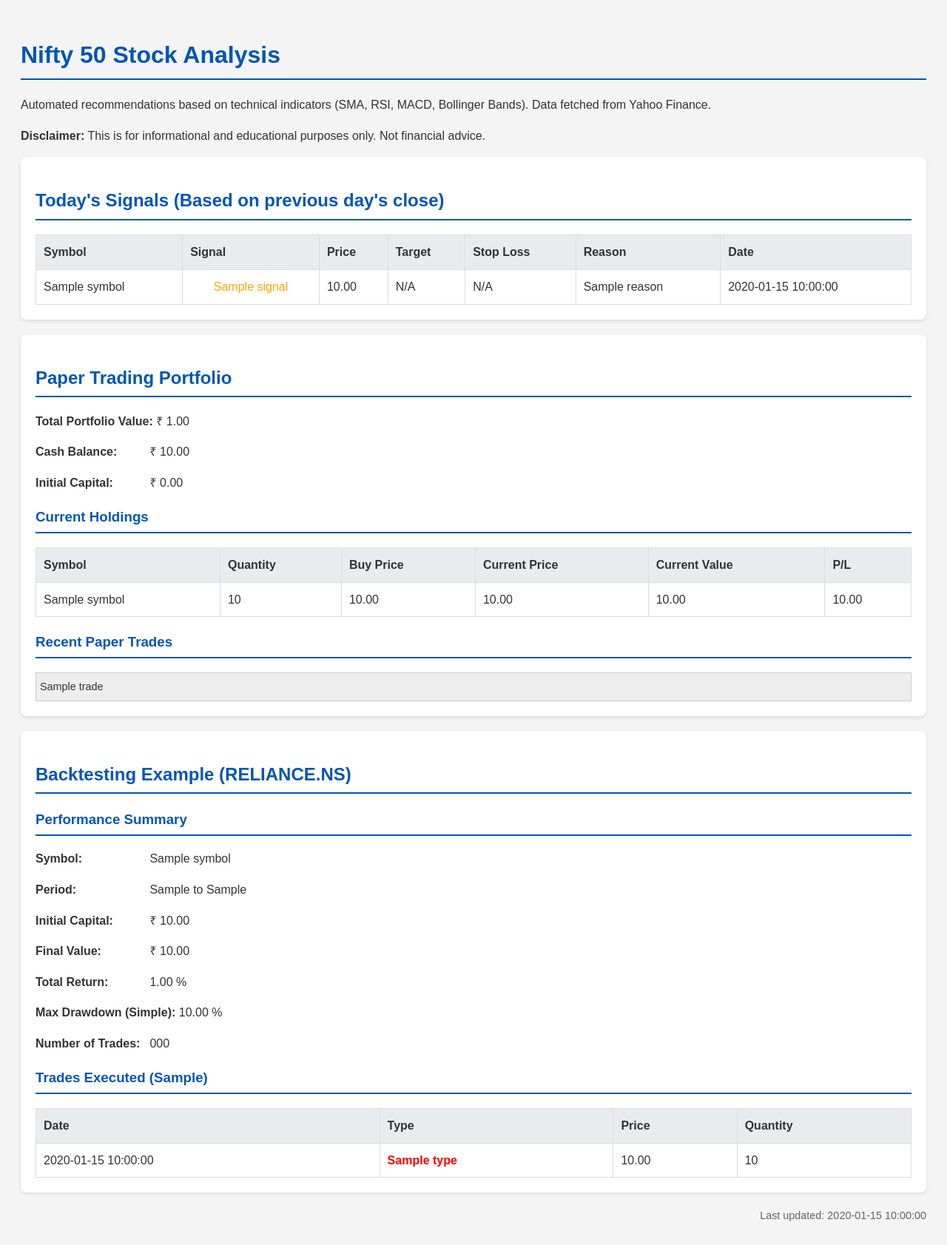
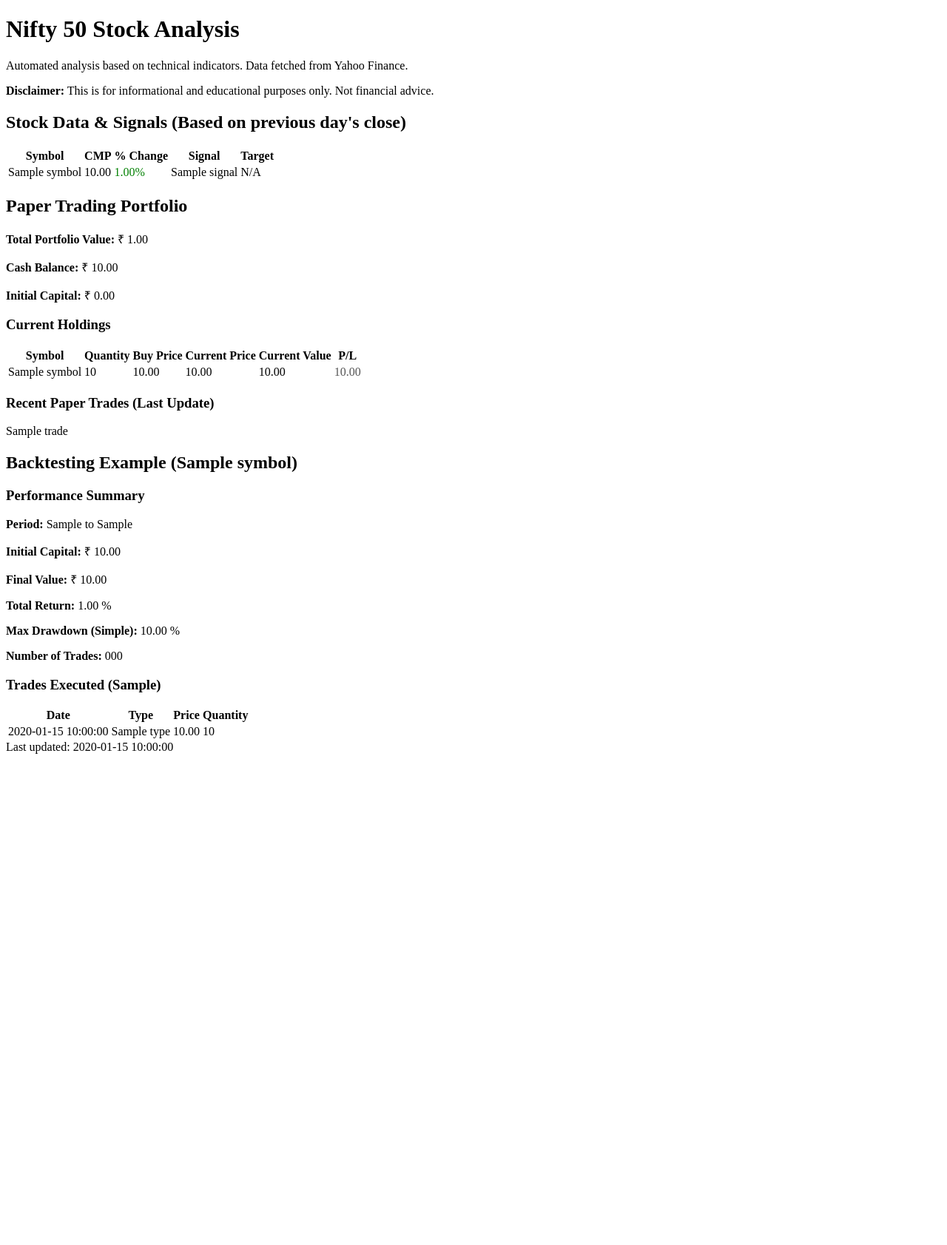
Before and after one commit to nitinkumarjain009/nifty50telegram, a Flask app: template templates/index.html in a window 1280 px wide. Shown: the whole page at 74% size. After the commit the page ends 1019 px from the top, so only its background shows below. Run offline with Flask 3, Linux system fonts and the light colour scheme; the template is opened without the code that fills it: most values are stand-ins (such as "Sample title", 1, 10 or a date in 2020).

Commit message:
Update index.html

```diff
--- a/templates/index.html
+++ b/templates/index.html
@@ -5,28 +5,17 @@
     <meta name="viewport" content="width=device-width, initial-scale=1.0">
     <title>Nifty 50 Stock Recommendations</title>
     <style>
-        body { font-family: sans-serif; line-height: 1.6; padding: 20px; background-color: #f4f4f4; color: #333; }
-        h1, h2, h3 { color: #0056b3; border-bottom: 2px solid #0056b3; padding-bottom: 5px; }
-        .container { background-color: #fff; padding: 20px; border-radius: 8px; box-shadow: 0 2px 5px rgba(0,0,0,0.1); margin-bottom: 20px; }
-        table { width: 100%; border-collapse: collapse; margin-top: 15px; }
-        th, td { border: 1px solid #ddd; padding: 10px; text-align: left; }
-        th { background-color: #e9ecef; }
-        .buy { color: green; font-weight: bold; }
-        .sell { color: red; font-weight: bold; }
-        .hold { color: orange; }
-        .signal-cell { text-align: center; }
-        .portfolio-summary strong { display: inline-block; min-width: 150px; }
-        .error { color: red; border: 1px solid red; padding: 10px; background-color: #ffebeb; border-radius: 5px; }
-        .info { color: blue; border: 1px solid blue; padding: 10px; background-color: #e7f3ff; border-radius: 5px; }
-        .timestamp { font-size: 0.9em; color: #666; text-align: right; margin-top: 20px;}
-        .trade-log { max-height: 150px; overflow-y: auto; border: 1px solid #ccc; padding: 5px; margin-top: 10px; font-size: 0.9em; background: #eee;}
-        .trade-log p { margin: 2px 0; }
+        /* ... (keep existing styles) ... */
+        .positive { color: green; }
+        .negative { color: red; }
+        .neutral { color: #555; } /* Style for 0% change */
+        td, th { vertical-align: middle; } /* Align cell content vertically */
     </style>
 </head>
 <body>
 
     <h1>Nifty 50 Stock Analysis</h1>
-    <p>Automated recommendations based on technical indicators (SMA, RSI, MACD, Bollinger Bands). Data fetched from Yahoo Finance.</p>
+    <p>Automated analysis based on technical indicators. Data fetched from Yahoo Finance.</p>
     <p><strong>Disclaimer:</strong> This is for informational and educational purposes only. Not financial advice.</p>
 
     {% if error %}
@@ -36,40 +25,38 @@
         </div>
     {% endif %}
 
-    <!-- Recommendations Section -->
+    <!-- Stock Data Table Section -->
     <div class="container">
-        <h2>Today's Signals (Based on previous day's close)</h2>
-        {% if recommendations %}
+        <h2>Stock Data & Signals (Based on previous day's close)</h2>
+        {% if all_stock_data %}
             <table>
                 <thead>
                     <tr>
                         <th>Symbol</th>
+                        <th>CMP</th> <!-- Current Market Price -->
+                        <th>% Change</th> <!-- Percentage Change -->
                         <th>Signal</th>
-                        <th>Price</th>
                         <th>Target</th>
-                        <th>Stop Loss</th>
-                        <th>Reason</th>
-                        <th>Date</th>
                     </tr>
                 </thead>
                 <tbody>
-                    {% for rec in recommendations %}
+                    {% for stock in all_stock_data %}
                     <tr>
-                        <td>{{ rec.symbol }}</td>
-                        <td class="signal-cell {% if rec.signal == 'BUY' %}buy{% elif rec.signal == 'SELL' %}sell{% else %}hold{% endif %}">
-                            {{ rec.signal }}
+                        <td>{{ stock.symbol }}</td>
+                        <td>{{ "%.2f"|format(stock.cmp) if stock.cmp is not none else 'N/A' }}</td>
+                        <td class="{% if stock.percent_change > 0 %}positive{% elif stock.percent_change < 0 %}negative{% else %}neutral{% endif %}">
+                            {{ "%.2f%%"|format(stock.percent_change) if stock.percent_change is not none else 'N/A' }}
                         </td>
-                        <td>{{ "%.2f"|format(rec.price) }}</td>
-                        <td>{{ "%.2f"|format(rec.target) if rec.target else 'N/A' }}</td>
-                        <td>{{ "%.2f"|format(rec.stop_loss) if rec.stop_loss else 'N/A' }}</td>
-                        <td>{{ rec.reason }}</td>
-                        <td>{{ rec.timestamp }}</td>
+                        <td class="signal-cell {% if stock.signal == 'BUY' %}buy{% elif stock.signal == 'SELL' %}sell{% else %}hold{% endif %}">
+                            {{ stock.signal }}
+                        </td>
+                        <td>{{ "%.2f"|format(stock.target) if stock.target else 'N/A' }}</td>
                     </tr>
                     {% endfor %}
                 </tbody>
             </table>
         {% else %}
-            <p class="info">No strong Buy/Sell signals generated based on the current strategy.</p>
+            <p class="info">No stock data processed or available in cache.</p>
         {% endif %}
     </div>
 
@@ -78,22 +65,16 @@
         <h2>Paper Trading Portfolio</h2>
         {% if paper_portfolio %}
             <div class="portfolio-summary">
-                <p><strong>Total Portfolio Value:</strong> ₹ {{ "%.2f"|format(paper_portfolio.total_value) }}</p>
-                <p><strong>Cash Balance:</strong> ₹ {{ "%.2f"|format(paper_portfolio.cash) }}</p>
+                <p><strong>Total Portfolio Value:</strong> ₹ {{ "%.2f"|format(paper_portfolio.total_value) if paper_portfolio.total_value != 'Error' else 'Error' }}</p>
+                <p><strong>Cash Balance:</strong> ₹ {{ "%.2f"|format(paper_portfolio.cash) if paper_portfolio.cash != 'Error' else 'Error' }}</p>
                 <p><strong>Initial Capital:</strong> ₹ {{ "%.2f"|format(initial_capital) }}</p>
             </div>
-
             {% if paper_portfolio.holdings %}
                 <h3>Current Holdings</h3>
                 <table>
                     <thead>
                         <tr>
-                            <th>Symbol</th>
-                            <th>Quantity</th>
-                            <th>Buy Price</th>
-                            <th>Current Price</th>
-                            <th>Current Value</th>
-                            <th>P/L</th>
+                            <th>Symbol</th><th>Quantity</th><th>Buy Price</th><th>Current Price</th><th>Current Value</th><th>P/L</th>
                         </tr>
                     </thead>
                     <tbody>
@@ -104,7 +85,7 @@
                             <td>{{ "%.2f"|format(holding.buy_price) }}</td>
                             <td>{{ "%.2f"|format(holding.current_price) if holding.current_price != 'N/A' else 'N/A' }}</td>
                             <td>{{ "%.2f"|format(holding.value) }}</td>
-                            <td class="{% if holding.pnl > 0 %}buy{% elif holding.pnl < 0 %}sell{% endif %}">{{ "%.2f"|format(holding.pnl) }}</td>
+                            <td class="{% if holding.pnl > 0 %}positive{% elif holding.pnl < 0 %}negative{% else %}neutral{% endif %}">{{ "%.2f"|format(holding.pnl) }}</td>
                         </tr>
                         {% endfor %}
                     </tbody>
@@ -112,24 +93,21 @@
             {% else %}
                 <p class="info">No holdings in the portfolio.</p>
             {% endif %}
-
             {% if trades_executed %}
-                <h3>Recent Paper Trades</h3>
+                <h3>Recent Paper Trades (Last Update)</h3>
                 <div class="trade-log">
-                    {% for trade in trades_executed %}
-                    <p>{{ trade }}</p>
-                    {% endfor %}
+                    {% for trade in trades_executed %} <p>{{ trade }}</p> {% endfor %}
                 </div>
             {% endif %}
-
         {% else %}
             <p class="info">Paper trading data not available.</p>
         {% endif %}
     </div>
 
     <!-- Backtesting Section -->
-    <div class="container">
-        <h2>Backtesting Example (RELIANCE.NS)</h2>
+    <!-- ... (Keep existing backtesting section as is) ... -->
+     <div class="container">
+        <h2>Backtesting Example ({{ backtest_results.performance.symbol if backtest_results and backtest_results.performance else BACKTEST_SYMBOL }})</h2>
         {% if backtest_results %}
             {% if backtest_results.error %}
                 <p class="error">{{ backtest_results.error }}</p>
@@ -137,7 +115,6 @@
                 {% set perf = backtest_results.performance %}
                 <h3>Performance Summary</h3>
                 <div class="portfolio-summary">
-                     <p><strong>Symbol:</strong> {{ perf.symbol }}</p>
                      <p><strong>Period:</strong> {{ perf.period_start }} to {{ perf.period_end }}</p>
                      <p><strong>Initial Capital:</strong> ₹ {{ "%.2f"|format(perf.initial_capital) }}</p>
                      <p><strong>Final Value:</strong> ₹ {{ "%.2f"|format(perf.final_portfolio_value) }}</p>
@@ -145,25 +122,16 @@
                      <p><strong>Max Drawdown (Simple):</strong> {{ "%.2f"|format(perf.max_drawdown_pct) }} %</p>
                      <p><strong>Number of Trades:</strong> {{ perf.number_of_trades }}</p>
                 </div>
-
                 {% if backtest_results.trades %}
                     <h3>Trades Executed (Sample)</h3>
                      <table>
-                        <thead>
-                            <tr>
-                                <th>Date</th>
-                                <th>Type</th>
-                                <th>Price</th>
-                                <th>Quantity</th>
-                            </tr>
-                        </thead>
+                        <thead><tr><th>Date</th><th>Type</th><th>Price</th><th>Quantity</th></tr></thead>
                         <tbody>
                             {% for trade in backtest_results.trades %}
                             <tr>
                                 <td>{{ trade.date }}</td>
                                 <td class="{% if trade.type == 'BUY' %}buy{% else %}sell{% endif %}">{{ trade.type }}</td>
-                                <td>{{ "%.2f"|format(trade.price) }}</td>
-                                <td>{{ trade.quantity }}</td>
+                                <td>{{ "%.2f"|format(trade.price) }}</td><td>{{ trade.quantity }}</td>
                             </tr>
                             {% endfor %}
                         </tbody>
```
